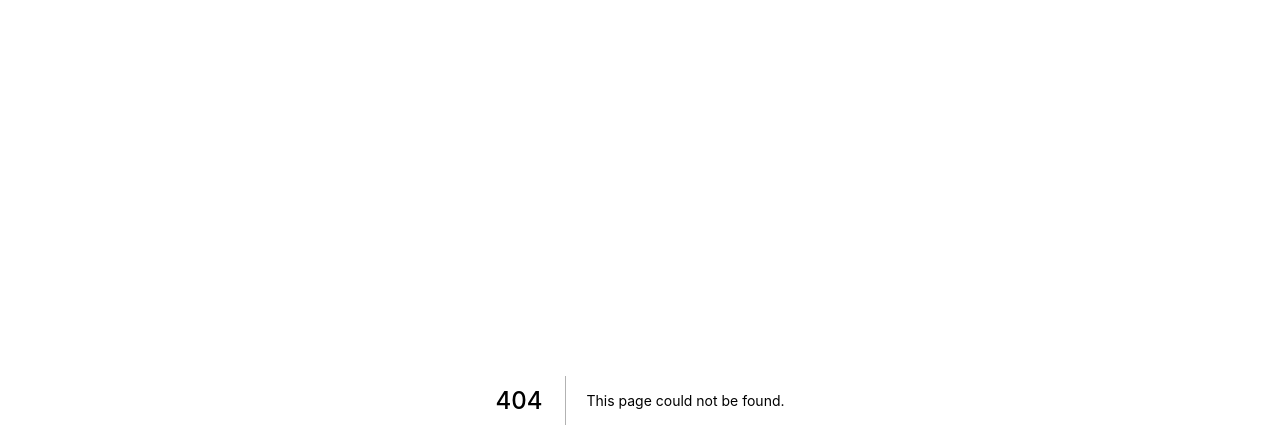
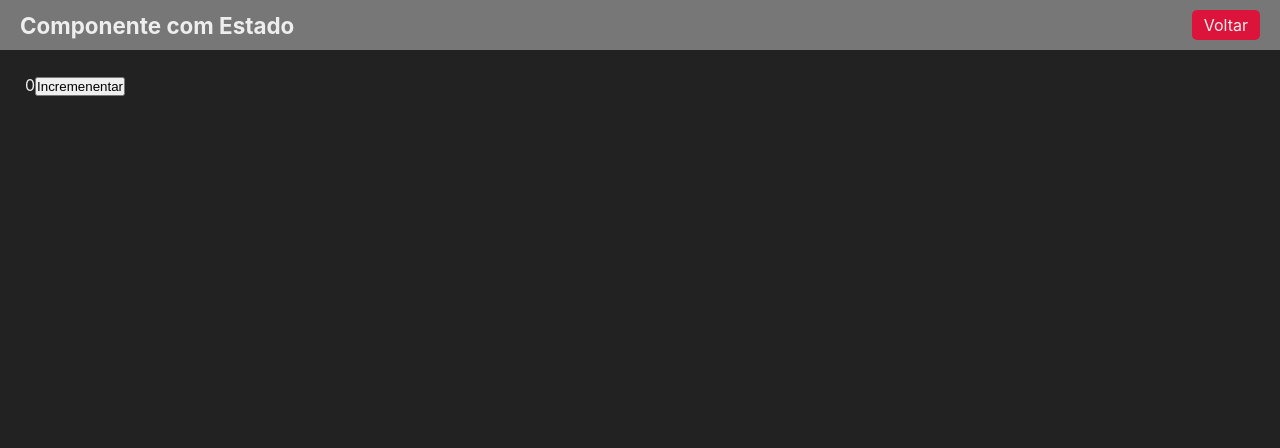
Before and after one commit to rodrigsmor/nextjs-fundamentos, a Next.js app: page /estado in a window 1280 px wide. Before the commit this address had no page. Shown: the top 448 px of the page. Built offline with nearby package versions, Linux system fonts and the light colour scheme.

Commit message:
09 | Create a stateful component using react hooks

```diff
--- /dev/null
+++ b/src/pages/estado.jsx
@@ -0,0 +1,19 @@
+import { useState } from "react";
+import Layout from "../components/layout";
+
+export default function Estado() {
+    const [ numero, setNumero ] = useState(0);
+
+    function incrementar() {
+        setNumero(numero++);
+    }
+
+    return (
+        <Layout titulo={'Componente com Estado'}>
+            <span>{ numero }</span>
+            <button onClick={incrementar}>
+                Incremenentar
+            </button>
+        </Layout>
+    );
+}
--- a/src/pages/index.jsx
+++ b/src/pages/index.jsx
@@ -14,6 +14,7 @@
             <Navegador destino={'/jsx'} texto={'JSX'} cor={'crimson'} />
             <Navegador destino={'/navegacao/'} texto={'Navegação #01'} cor={'green'} />
             <Navegador destino={'/cliente/sp-2/123'} texto={'Navegação #02'} cor={'blue'} />
+            <Navegador destino={'/estado'} texto={'Componente com Estado'} cor={'#f56'} />
         </div>
     );
 }
```
